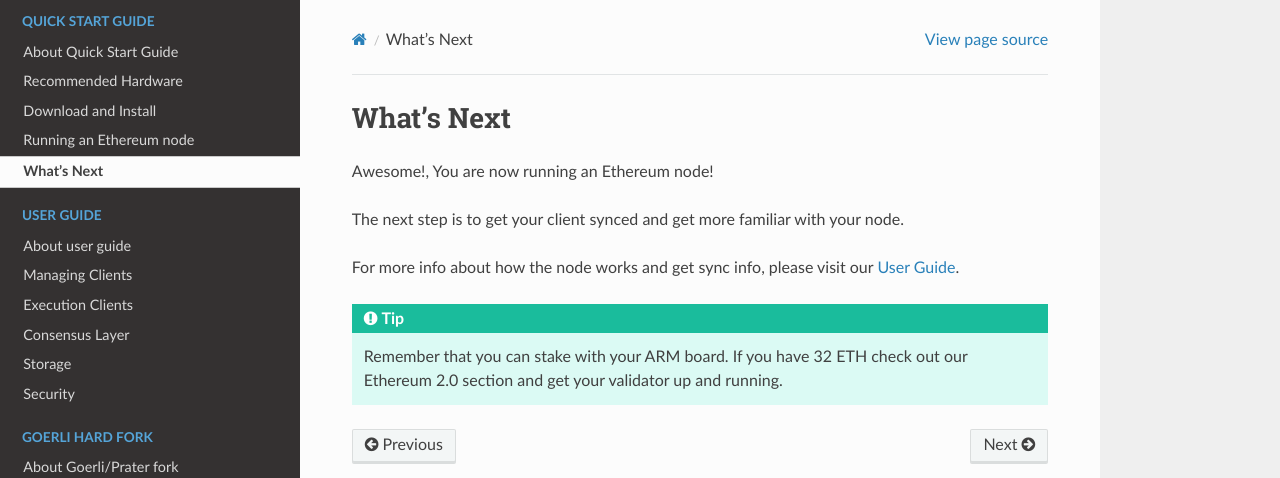
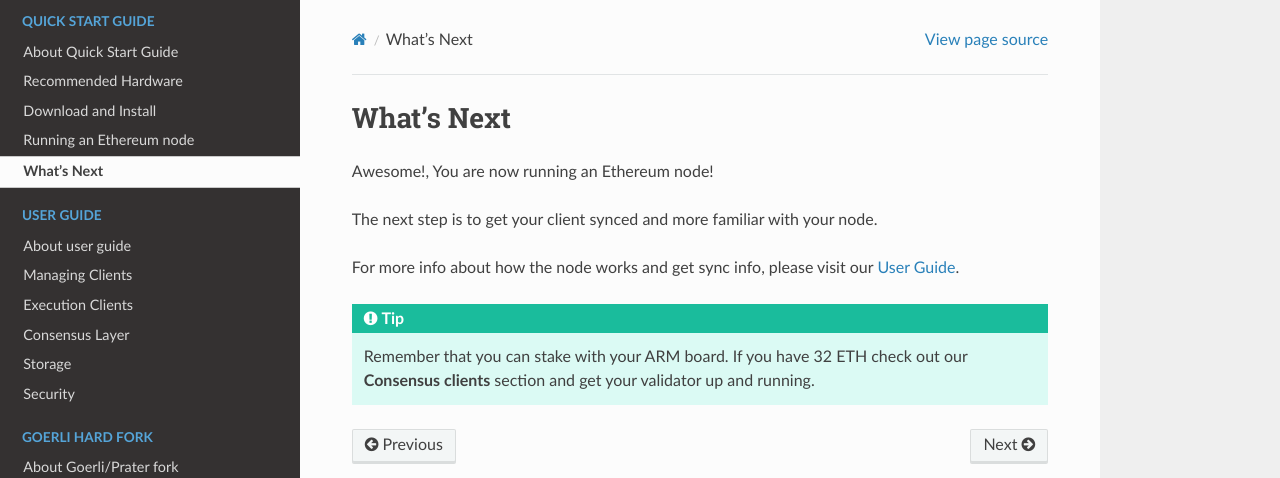
Before and after one commit to EOA-Blockchain-Labs/ethereumonarm, a Sphinx documentation site: the page built from docs/quick-guide/whats-next.rst, in a window 1280 px wide. Shown: the top 478 px of the page. Built offline with Sphinx 7.4.7 and the Read the Docs theme 2.0.0, drawn with Linux system fonts in a browser that asks for light colours.

Commit message:
doc improvements

```diff
--- a/docs/index.rst
+++ b/docs/index.rst
@@ -9,7 +9,7 @@ Ethereum on ARM documentation
    :caption: Contents:
 
 
-.. figure:: /_static/images/ethnode.jpg
+.. figure:: /_static/images/merge_node.jpg
    :figwidth: 200px
    :align: center
 
--- a/docs/quick-guide/running-ethereum.rst
+++ b/docs/quick-guide/running-ethereum.rst
@@ -73,5 +73,5 @@ For checking the client logs, run:
 You can access Grafana's :guilabel:`Geth` Dashboard as well to get further info of the client.
 
 .. note::
-  Ethereum on ARM supports 4 Eth1 clients: :guilabel:`Geth`, :guilabel:`Nethermind`,
+  Ethereum on ARM supports 4 EL clients: :guilabel:`Geth`, :guilabel:`Nethermind`,
   :guilabel:`Erigon` and :guilabel:`Besu` (all already installed in your system).
--- a/docs/quick-guide/whats-next.rst
+++ b/docs/quick-guide/whats-next.rst
@@ -6,7 +6,7 @@ What's Next
 
 Awesome!, You are now running an Ethereum node!
 
-The next step is to get your client synced and get more familiar with your
+The next step is to get your client synced and more familiar with your
 node.
 
 For more info about how the node works and get sync info, please visit
@@ -14,5 +14,5 @@ our :doc:`User Guide </user-guide/about-user-guide>`.
 
 .. tip::
   Remember that you can stake with your ARM board. If you have
-  32 ETH check out our Ethereum 2.0 section and get your validator up
+  32 ETH check out our **Consensus clients** section and get your validator up
   and running.
--- a/docs/user-guide/about-user-guide.rst
+++ b/docs/user-guide/about-user-guide.rst
@@ -16,7 +16,7 @@ to manage them through Systemd services. You will find here:
 
   You need to run along both clients (Execution client+Consensus client) at the same time. You can choose
   any EL+CL combination (we recommend to run minority clients) but once started you need to keep them runnning
-  one by one (for instance, Geth+Lighthouse)
+  one by one (for instance: Geth+Lighthouse)
 
 More info about **The Merge**
 
--- a/docs/user-guide/consensus-clients.rst
+++ b/docs/user-guide/consensus-clients.rst
@@ -11,7 +11,7 @@ Consensus Layer
   alone are responsible for your actions using the Ethereum sofware included in this image
   or following the instructions of this guide.
 
-  We strongly recommend to try first an Consensus Layer testnet (**Prater**) and get
+  We strongly recommend to try first a Consensus Layer testnet and get
   familiarized with the process before staking with real ETH.
 
 
```
Also changed, not shown: docs/_static/images/merge_node.jpg (added).
